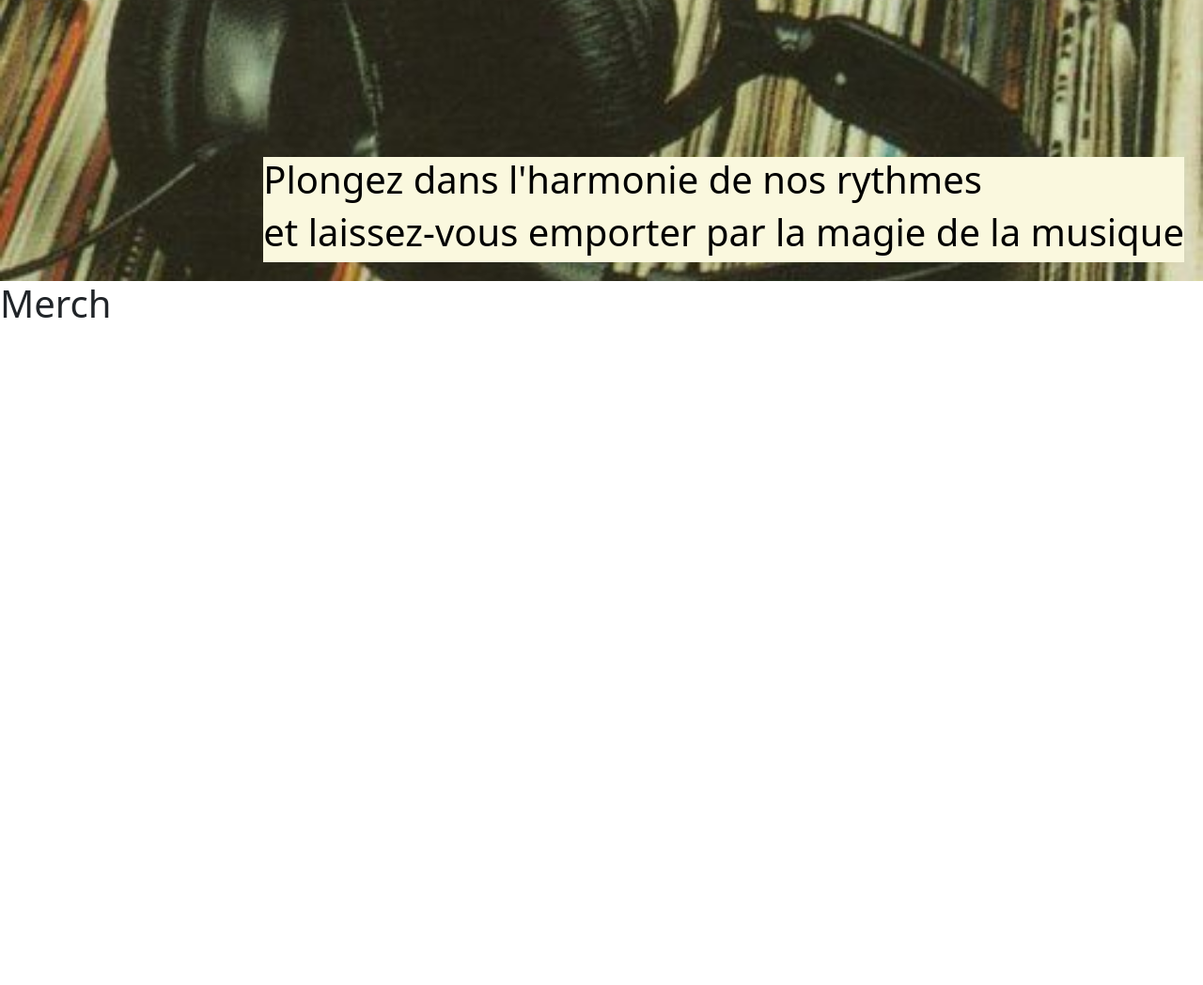
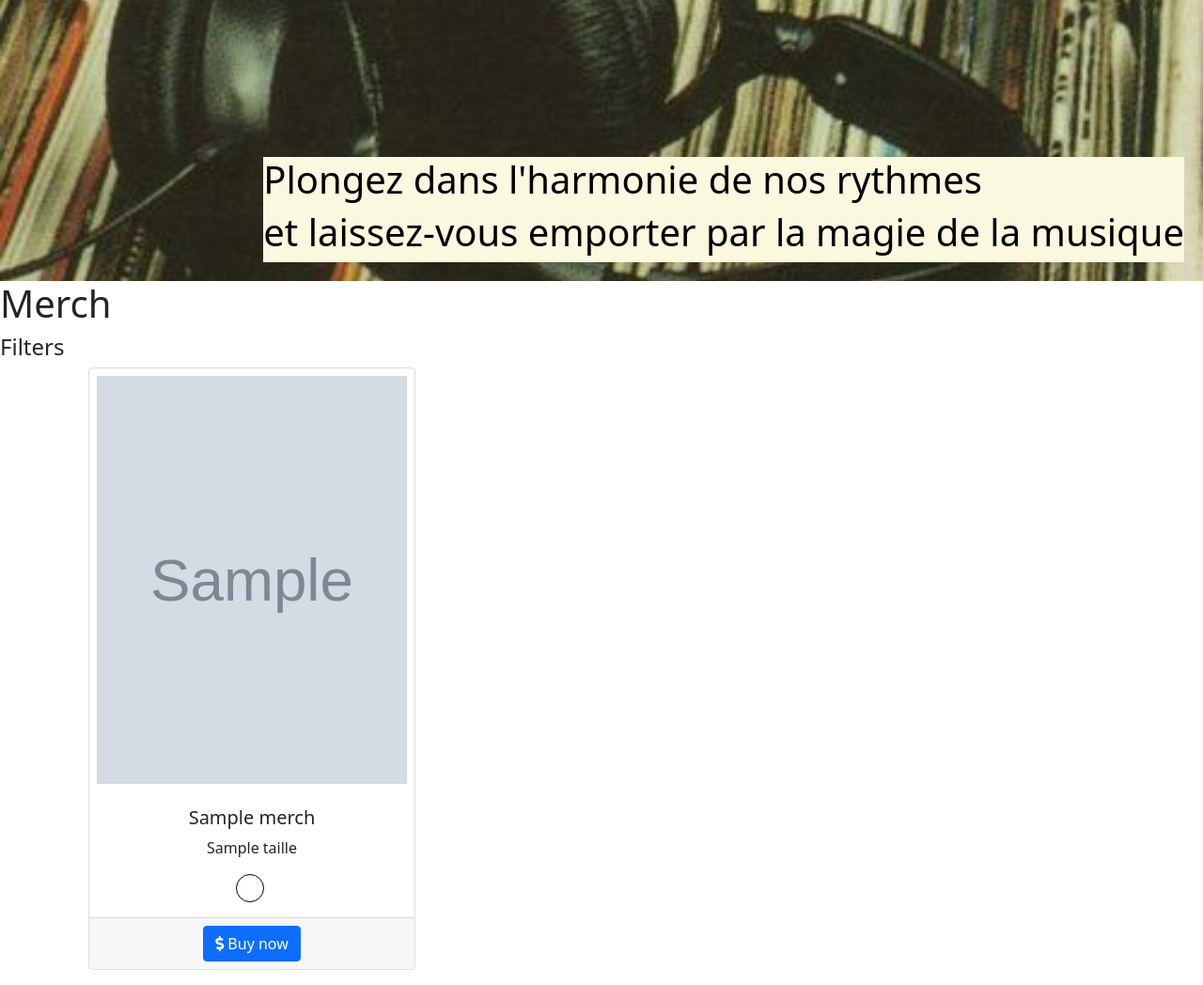
Before and after one commit to willguilbert/ARTUNECONNECT, a Flask app: template templates/Merch.html in a window 1280 px wide. Shown: the part 147-1195 px from the top of the page at 94% size. Before the commit the page ends 485 px from the top, so only its background shows below. Run offline with Flask 3, Linux system fonts and the light colour scheme; the template is opened without the code that fills it: most values are stand-ins (such as "Sample title", 1, 10 or a date in 2020); grey boxes marked "Sample" are stand-in pictures.

Commit message:
Added Merch page, with little tweaks all around.

```diff
--- a/app.py
+++ b/app.py
@@ -8,6 +8,7 @@ import static.Artistes
 import static.Universites
 import static.Album
 import static.Artiste
+import static.Merchs
 from database import Database
 import re
 import bcrypt
@@ -104,9 +105,10 @@ def albums():
     return render_template('Albums.html', albums=albums, categories = categories)
 
 
-@app.route('/merch')
-def merch():
-    return render_template('Merch.html')
+@app.route('/merch', methods=['GET', 'POST'])
+def merchs():
+    merchs = static.Merchs.getMerchs()
+    return render_template('Merch.html', merchs=merchs)
 
 
 @app.route('/universities')
--- a/static/Artiste.py
+++ b/static/Artiste.py
@@ -33,7 +33,7 @@ def getArtisteDetails(artiste_nom):
                     'format': album['format'],
                     'noteglobal': album['noteglobal'],
                     'photo_album': album['photo_album'],
-                    'photo' : album['photo']
+
                 } for album in albums]
 
                 # Fetch the merchandise related to the artist
--- a/templates/Artiste.html
+++ b/templates/Artiste.html
@@ -29,7 +29,7 @@
                 </div>
             </div>
             <div class="col-md-4">
-                <img src="artist-image.jpg" class="img-fluid rounded" alt="IMG HERE">
+                <img src="{{ artiste['artiste']['photo_artiste'] }}" class="img-fluid rounded" alt="IMG HERE">
             </div>
         </div>
         <h2 class="mb-4 pt-5">Albums</h2>
@@ -79,7 +79,7 @@
             {% for merch in artiste['merch'] %}
                 <div class="col-md-4 col-sm-6 mb-3">
                     <div class="card h-100 text-center">
-                        <img src="{{ merch['image_art'] }}" class="card-img-top p-2"
+                        <img src="{{ merch['photo_merch'] }}" class="card-img-top p-2"
                              alt="img{{ merch['nom_article'] }}">
                         <div class="card-body">
                             <h5 class="card-title">{{ merch['nom_article'] }}</h5>
--- a/templates/Merch.html
+++ b/templates/Merch.html
@@ -1,3 +1,39 @@
-{% extends 'NavBar.html'%} {% block head %}{% endblock %} {% block content%}
-<h1>Merch</h1>
-{%endblock%}
+{% extends 'NavBar.html' %}
+{% block head %}
+    <link href="https://cdn.jsdelivr.net/npm/bootstrap@5.0.0-beta2/dist/css/bootstrap.min.css" rel="stylesheet"
+          integrity="sha384-BmbxuPwQa2lc/FVzBcNJ7UAyJxM6wuqIj61tLrc4wSX0szH/Ev+nYRRuWlolflfl" crossorigin="anonymous">
+    <link rel="stylesheet" href="https://cdnjs.cloudflare.com/ajax/libs/font-awesome/5.15.4/css/all.min.css">
+    <link href="{{ url_for('static', filename='/ArtisteStyle.css') }}" rel="stylesheet"/>
+    <script src="https://cdn.jsdelivr.net/npm/bootstrap@5.0.0-beta2/dist/js/bootstrap.bundle.min.js"
+            integrity="sha384-b5kHyXgcpbZJO/tY9Ul7kGkf1S0CWuKcCD38l8YkeH8z8QjE0GmW1gYU5S9FOnJ0"
+            crossorigin="anonymous"></script>
+{% endblock %}
+{% block content %}
+    <h1>Merch</h1>
+    <h4>Filters</h4>
+
+    <div class="container">
+        <div class="row">
+
+            {% for merch in merchs %}
+                <div class="col-md-4 col-sm-6 mb-3">
+                    <div class="card h-100 text-center ">
+                        <img src="{{ merch['photo_merch'] }}" class="card-img-top p-2" style="height: 450px;"
+                             alt="img{{ merch['nom_article'] }}">
+                        <div class="card-body">
+                            <h5 class="card-title">{{ merch['nom_article'] }}</h5>
+                            <p class="card-tag">{{ merch['taille'] }}</p>
+                            <span class="color-circle" style="background-color: #{{ merch['couleur'] }}; width: 30px; height: 30px"></span>
+                        </div>
+                        <div class="card-footer"  style="background-color: #{{merch['couleur']}}">
+                            <a href="#" class="btn btn-primary"><i class="fas fa-dollar-sign"></i> Buy now</a>
+                        </div>
+                    </div>
+                </div>
+            {% endfor %}
+
+        </div>
+    </div>
+
+
+{% endblock %}
--- a/templates/NavBar.html
+++ b/templates/NavBar.html
@@ -63,7 +63,7 @@
         </h3>
         <h3 class="menuItem"><a href="{{ url_for ('albums') }}">Albums</a></h3>
         <h3 class="menuItem">
-          <a href="{{ url_for ('merch') }}">Produits</a>
+          <a href="{{ url_for ('merchs') }}">Produits</a>
         </h3>
         <h3 class="menuItem">
           <a href="{{ url_for ('universities') }}">Universités</a>
```
Also changed, not shown: static/Merchs.py (added, +16 -0 lines), SQL/up.sql.
